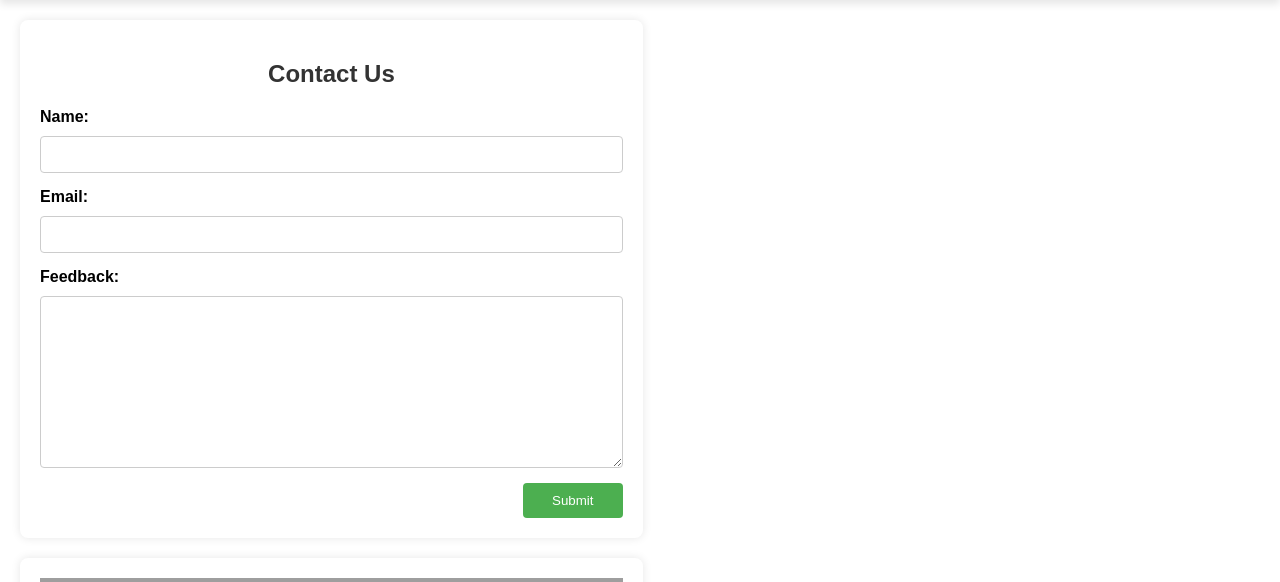
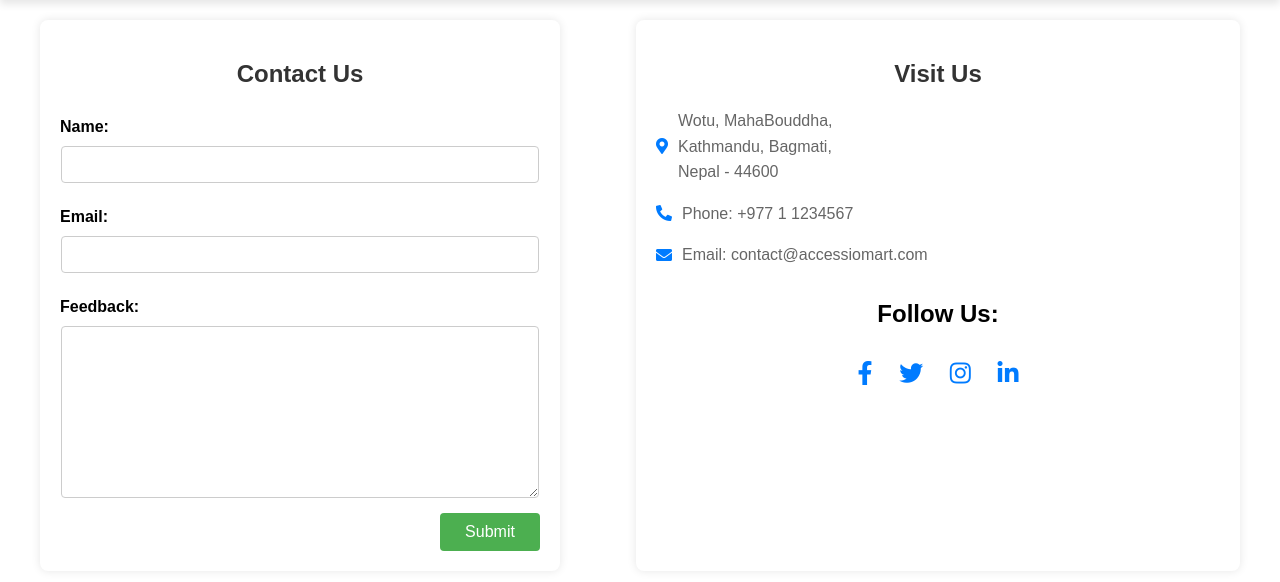
Before and after one commit to sahilgupta43/AccessioMart, a PHP site: page /accessiomart/contactus.php in a window 1280 px wide. Shown: the part 96-678 px from the top of the page. Run offline with PHP 8.4, Linux system fonts and the light colour scheme; a map, chart or similar area stays blank; grey boxes are pictures that could not be loaded.

Commit message:
managed contact us page

```diff
--- a/contactus.php
+++ b/contactus.php
@@ -7,12 +7,168 @@
     <meta name="viewport" content="width=device-width, initial-scale=1.0">
     <title>Contact Us - AccessioMart</title>
     <link rel="stylesheet" href="css/styles.css">
+    <link rel="stylesheet" href="https://cdnjs.cloudflare.com/ajax/libs/font-awesome/6.0.0-beta3/css/all.min.css">
+    <style>
+        /* Custom Styles */
+        #contact-page {
+            display: flex;
+            flex-direction: column;
+            align-items: center;
+            padding: 20px;
+        }
+
+        #contact-content {
+            display: flex;
+            flex-wrap: wrap;
+            justify-content: space-between;
+            width: 100%;
+            max-width: 1200px;
+            margin-bottom: 20px;
+        }
+
+        #contact-form {
+            flex: 1;
+            max-width: 40%;
+            padding: 20px;
+            background: #f9f9f9;
+            border-radius: 8px;
+            box-shadow: 0 4px 8px rgba(0, 0, 0, 0.1);
+            margin-right: 2%;
+            margin-bottom: 20px;
+        }
+
+        #contact-form h2 {
+            text-align: center;
+            margin-bottom: 20px;
+            color: #333;
+        }
+
+        #contact-form label {
+            display: block;
+            margin: 10px 0 5px;
+            font-weight: bold;
+        }
+
+        #contact-form input, #contact-form textarea {
+            width: 95%;
+            padding: 10px;
+            border: 1px solid #ddd;
+            border-radius: 4px;
+            margin-bottom: 15px;
+            display: block;
+            margin-left: auto;
+            margin-right: auto;
+        }
+
+        #contact-form button {
+            display: block;
+            width: 100%;
+            padding: 10px;
+            background-color: #007bff;
+            color: #fff;
+            border: none;
+            border-radius: 4px;
+            font-size: 16px;
+            cursor: pointer;
+            transition: background-color 0.3s;
+        }
+
+        #contact-form button:hover {
+            background-color: #0056b3;
+        }
+
+        #contact-address {
+            flex: 1;
+            max-width: 48%;
+            padding: 20px;
+            background: #f9f9f9;
+            border-radius: 8px;
+            box-shadow: 0 4px 8px rgba(0, 0, 0, 0.1);
+            margin-left: 2%;
+            margin-bottom: 20px;
+            text-align: center;
+        }
+
+        #contact-address h2 {
+            margin-bottom: 10px;
+            color: #333;
+        }
+
+        #contact-address p {
+            font-size: 16px;
+            line-height: 1.5;
+            color: #666;
+        }
+
+        #contact-address .contact-info {
+            margin-top: 20px;
+            text-align: left;
+        }
+
+        #contact-address .contact-info h4 {
+            margin-bottom: 10px;
+            color: #333;
+        }
+
+        #contact-address .contact-info p {
+            margin-bottom: 10px;
+            display: flex;
+            align-items: center;
+        }
+
+        #contact-address .contact-info p i {
+            margin-right: 10px;
+            color: #007bff;
+        }
+
+        #contact-address .social-media {
+            margin-top: 20px;
+            font-size: 24px;
+        }
+
+        #contact-address .social-media a {
+            color: #007bff;
+            margin: 0 10px;
+            text-decoration: none;
+        }
+
+        #contact-address .social-media a:hover {
+            color: #0056b3;
+        }
+
+        #contact-map {
+            width: 100%;
+            max-width: 1200px;
+            margin: 20px auto;
+            padding: 0 10px;
+        }
+
+        #contact-map iframe {
+            width: 100%;
+            height: 300px;
+            border: none;
+            border-radius: 8px;
+        }
+
+        @media (max-width: 768px) {
+            #contact-content {
+                flex-direction: column;
+                align-items: center;
+            }
+
+            #contact-form, #contact-address {
+                max-width: 95%;
+                margin-bottom: 20px;
+            }
+        }
+    </style>
 </head>
 <body>
     <div id="contact-page">
+        <div id="contact-content">
             <div id="contact-form">
                 <h2>Contact Us</h2>
-            <form action="#" method="POST">
+                <form action="process_feedback.php" method="POST">
                     <label for="name">Name:</label>
                     <input type="text" id="name" name="name" required>
 
@@ -20,22 +176,36 @@
                     <input type="email" id="email" name="email" required>
 
                     <label for="feedback">Feedback:</label>
-                <textarea id="feedback" name="feedback" required></textarea>
+                    <textarea id="feedback" name="feedback" rows="5" required></textarea>
 
                     <button type="submit">Submit</button>
                 </form>
+
+            </div>
+
+            <div id="contact-address">
+                <h2>Visit Us</h2>
+                <div class="contact-info">
+                    <p><i class="fas fa-map-marker-alt"></i> Wotu, MahaBouddha,<br>Kathmandu, Bagmati,<br>Nepal - 44600</p>
+                    <p><i class="fas fa-phone-alt"></i> Phone: +977 1 1234567</p>
+                    <p><i class="fas fa-envelope"></i> Email: contact@accessiomart.com</p>
+                </div>
+
+                <div class="social-media">
+                    <h4>Follow Us:</h4>
+                    <a href="https://facebook.com/accessiomart" target="_blank" class="fab fa-facebook-f"></a>
+                    <a href="https://twitter.com/accessiomart" target="_blank" class="fab fa-twitter"></a>
+                    <a href="https://instagram.com/accessiomart" target="_blank" class="fab fa-instagram"></a>
+                    <a href="https://linkedin.com/company/accessiomart" target="_blank" class="fab fa-linkedin-in"></a>
+                </div>
+            </div>
         </div>
 
         <div id="contact-map">
-            <iframe src="https://www.google.com/maps/embed?pb=!1m18!1m12!1m3!1d56516.27776849206!2d85.28493299963512!3d27.709030241827836!2m3!1f0!2f0!3f0!3m2!1i1024!2i768!4f13.1!3m3!1m2!1s0x39eb198a307baabf%3A0xb5137c1bf18db1ea!2sKathmandu%2044600!5e0!3m2!1sen!2snp!4v1719063514391!5m2!1sen!2snp"></iframe>
-        </div>
-        <div id="contact-address">
-            <h3>Visit Us</h3>
-            <p>Wotu, MahaBouddha, <br>Kathmandu, Bagmati, <br>Nepal - 44600</p>
+            <iframe src="https://www.google.com/maps/embed?pb=!1m18!1m12!1m3!1d56516.27776849206!2d85.28493299963512!3d27.709030241827836!2m3!1f0!2f0!3f0!3m2!1i1024!2i768!4f13.1!3m3!1m2!1s0x39eb198a307baabf%3A0xb5137c1bf18db1ea!2sKathmandu%2044600!5e0!3m2!1sen!2snp!4v1719063514391!5m2!1sen!2snp" allowfullscreen="" loading="lazy"></iframe>
         </div>
     </div>
 
+    <?php include('include/footer.php') ?>
 </body>
 </html>
-
-<?php include('include/footer.php') ?>
```
Also changed, not shown: process_feedback.php (added, +27 -0 lines), thank_you.php (added, +66 -0 lines). Lines whose indentation alone changed are shown as unchanged.
